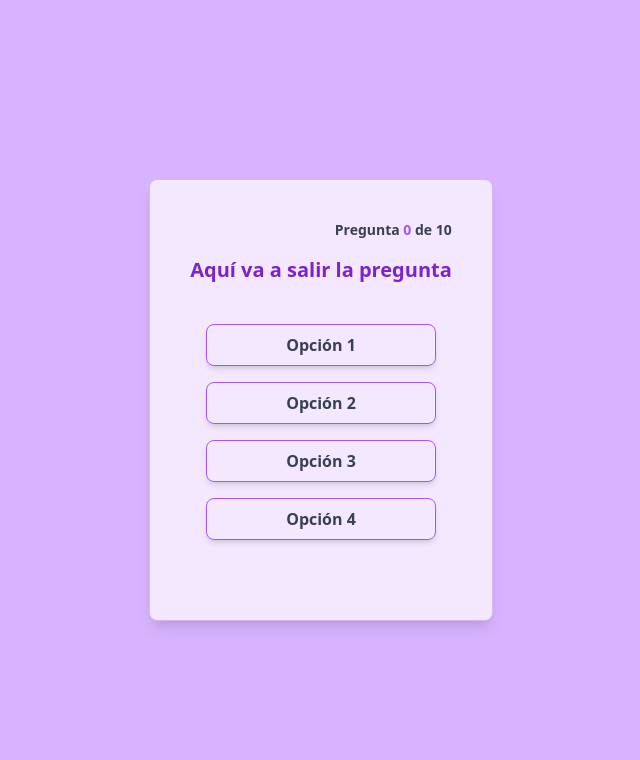
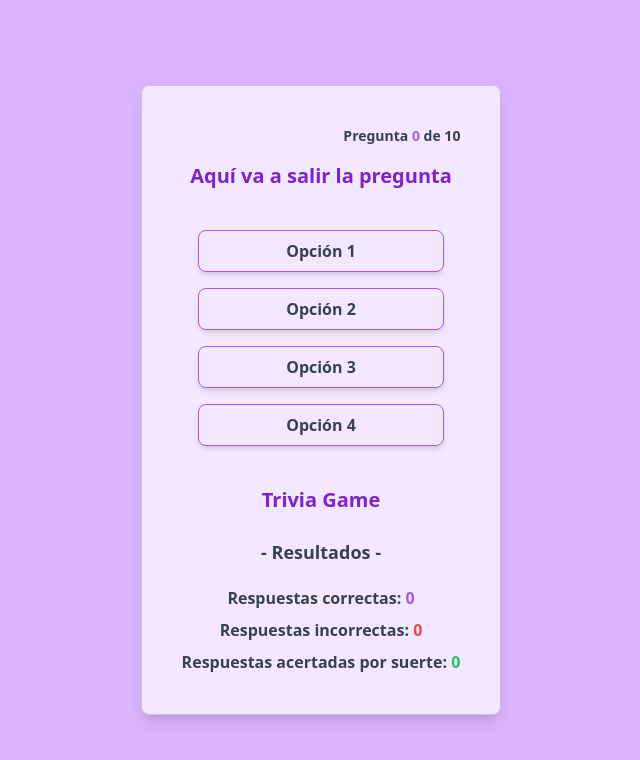
Before and after one commit to Alpego05/Trivia-2apis, a website with bundled scripts: page src/pages/game.html in a window 1280 px wide. Shown: the whole page, without its empty margins (319-959 px from the left). Built offline with nearby package versions, Linux system fonts and the light colour scheme; no server answers.

Commit message:
juntados html de game y results

```diff
--- a/src/js/script.js
+++ b/src/js/script.js
@@ -3,7 +3,7 @@ const option2 = document.getElementById("option2");
 const option3 = document.getElementById("option3");
 const option4 = document.getElementById("option4");
 const img_container = document.getElementById("img_container");
-const submit = document.getElementById("submit"); /* not used */
+// const submit = document.getElementById("submit"); /* not used */
 const question = document.getElementById("question");
 const answers = document.getElementById("answers");
 const num_answer = document.getElementById("num_answer");
@@ -202,7 +202,8 @@ const ShowAnswers = (questions) => {
 
             if (cont_questions > 10) {
                 console.log("Reinicio");
-                location.href = "results.html";
+
+
             }
 
             // Establecer la respuesta correcta y cargar la imagen
--- a/src/pages/game.html
+++ b/src/pages/game.html
@@ -11,6 +11,9 @@
 
 <body class="bg-purple-300 text-gray-800 min-h-screen flex items-center justify-center">
     <div class="bg-purple-100 p-10 rounded-lg shadow-lg max-w-lg text-center border border-purple-300 my-3">
+
+        <!-- parte del juego -->
+        <div id="game">
             <p class="text-gray-700 text-right font-semibold text-sm mb-4">
                 Pregunta <span id="num_answer" class="text-purple-500 font-bold">0</span> de 10
             </p>
@@ -38,9 +41,28 @@
 
             <!-- Contenedor de Imagen -->
             <div id="img_container" class="flex justify-center items-center mt-6">
-            <!-- Aquí puedes agregar una imagen si es necesario -->
             </div>
         </div>
+
+        <!-- parte de los resultados -->
+        <div id="results">
+            <h1 class="text-xl font-bold mb-6 text-purple-700">Trivia Game</h1>
+            <h2 class="text-lg font-bold mb-5 text-gray-700">- Resultados -</h2>
+            <p class="text-gray-700 font-semibold mb-2">
+                Respuestas correctas: <span id="correctAnswers" class="text-purple-500 font-bold">0</span>
+            </p>
+            <p class="text-gray-700 font-semibold mb-2">
+                Respuestas incorrectas: <span id="incorrectAnswers" class="text-red-500 font-bold">0</span>
+            </p>
+            <p class="text-gray-700 font-semibold">
+                Respuestas acertadas por suerte: <span id="luckyAnswers" class="text-green-500 font-bold">0</span>
+            </p>
+        </div>
+    </div>
+
+
+
+
 
     <script type="module" src="../js/script.js"></script>
     <script src="../js/questions.js"></script>
```
Lines whose indentation alone changed are shown as unchanged.
